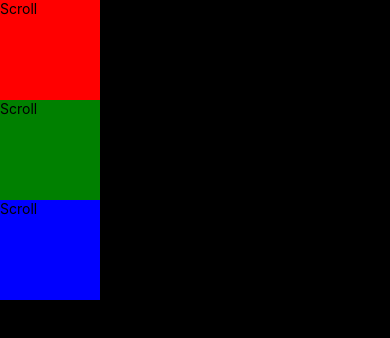
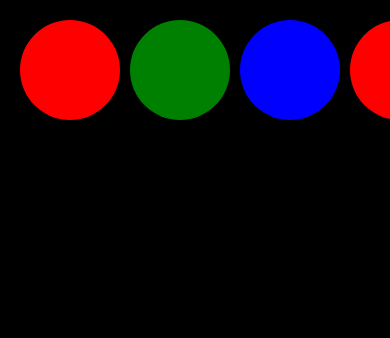
Before and after one commit to prafulpawar/ReactNative, a React Native app in the folder Basics/: screen / in a window 390 px wide. Shown: the top 338 px of the page. Built offline with nearby package versions, Linux system fonts and the light colour scheme.

Commit message:
scollFixed

```diff
--- a/Basics/App.jsx
+++ b/Basics/App.jsx
@@ -5,7 +5,7 @@ import ThemeBased from './src/Basics/ThemeBased';
 import Units from './src/Basics/Units';
 import Flex from './src/Basics/Flex';
 import FlexDirection from './src/Basics/FlexDirection';
-import Scroll from './src/Basics/Scroll';
+import Scroll from './src/Scroll/Scroll';
 
 
 const App = () => {
--- a/Basics/src/Basics/Scroll.jsx
+++ /dev/null
@@ -1,39 +0,0 @@
-import { View, Text, StyleSheet } from 'react-native'
-import React from 'react'
-
-const Scroll = () => {
-    return (
-        <View style={Style.container}>
-            <Text style={Style.box1} >Scroll</Text>
-            <Text style={Style.box2} >Scroll</Text>
-            <Text style={Style.box3} >Scroll</Text>
-        </View>
-    )
-}
-
-export default Scroll
-
-
-const Style = StyleSheet.create({
-    container: {
-        flex: 1,
-        backgroundColor: 'black'
-    },
-    box1: {
-        width: 100,
-        height: 100,
-        backgroundColor: 'red',
-    },
-
-    box2: {
-        width: 100,
-        height: 100,
-        backgroundColor: 'green',
-    },
-
-    box3: {
-        width: 100,
-        height: 100,
-        backgroundColor: 'blue',
-    },
-})
--- /dev/null
+++ b/Basics/src/Scroll/Scroll.jsx
@@ -0,0 +1,70 @@
+import { View, Text, StyleSheet, ScrollView } from 'react-native'
+import React from 'react'
+
+const Scroll = () => {
+    return (
+        <ScrollView
+
+           contentContainerStyle={{gap:10}}
+           horizontal
+
+
+        style={Style.container}>
+            <Text style={Style.box1} ></Text>
+            <Text style={Style.box2} ></Text>
+            <Text style={Style.box3} ></Text>
+
+            <Text style={Style.box1} ></Text>
+            <Text style={Style.box2} ></Text>
+            <Text style={Style.box3} ></Text>
+
+            <Text style={Style.box1} ></Text>
+            <Text style={Style.box2} ></Text>
+            <Text style={Style.box3} ></Text>
+
+            <Text style={Style.box1} ></Text>
+            <Text style={Style.box2} ></Text>
+            <Text style={Style.box3} ></Text>
+
+            <Text style={Style.box1} ></Text>
+            <Text style={Style.box2} ></Text>
+            <Text style={Style.box3} ></Text>
+
+            <Text style={Style.box1} ></Text>
+            <Text style={Style.box2} ></Text>
+            <Text style={Style.box3} ></Text>
+        </ScrollView>
+    )
+}
+
+export default Scroll
+
+
+const Style = StyleSheet.create({
+    container: {
+        flex: 1,
+        backgroundColor: 'black',
+        padding:20,
+
+    },
+    box1: {
+        width: 100,
+        height: 100,
+        backgroundColor: 'red',
+        borderRadius:50
+    },
+
+    box2: {
+        width: 100,
+        height: 100,
+        backgroundColor: 'green',
+        borderRadius:50
+    },
+
+    box3: {
+        width: 100,
+        height: 100,
+        backgroundColor: 'blue',
+        borderRadius:50
+    },
+})
```
